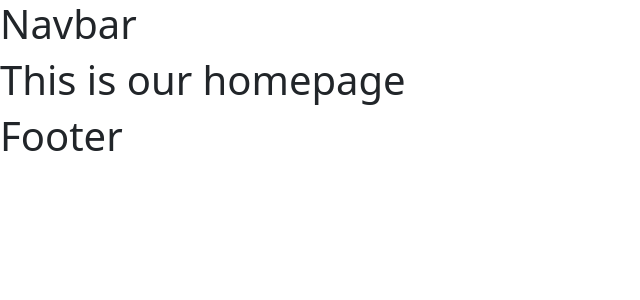
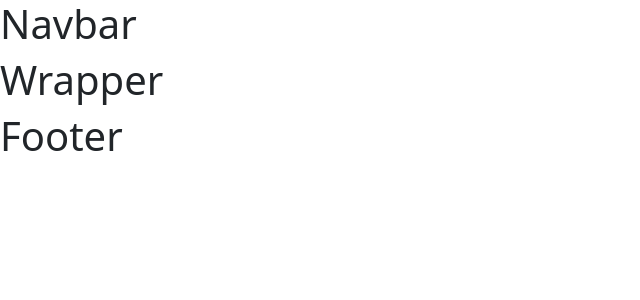
Before and after one commit to fl4viooliveira/FrontEnders, a React (Create React App) app: page / in a window 1280 px wide. Shown: the top 300 px of the page, without its empty margins (0-640 px from the left). Built offline with nearby package versions, Linux system fonts and the light colour scheme.

Commit message:
adding components to home

```diff
--- /dev/null
+++ b/src/components/Card.jsx
@@ -0,0 +1,7 @@
+export default function Card(){
+    return(
+    <div>
+        <Card><h1>Card here</h1></Card>
+      </div>
+    )
+  }
--- /dev/null
+++ b/src/components/Wrapper.jsx
@@ -0,0 +1,7 @@
+export default function Wrapper(){
+    return(
+    <div>
+        <h1>Wrapper</h1>
+      </div>
+    )
+  }
--- a/src/pages/Home.jsx
+++ b/src/pages/Home.jsx
@@ -1,9 +1,20 @@
 import React from "react";
+import Footer from "../components/Footer"
+import NavBar from "../components/Navbar"
+import Card from "../components/Card"
+
+import Wrapper from "../components/Wrapper"
 
 export default function Home(){
     return (
+        <Wrapper>
+            <NavBar></NavBar>
         <div>
-        <h1>This is our homepage</h1>
+        <h1>frontEnders</h1>
         </div>
+
+        <Footer></Footer>
+        </Wrapper>
+
     );
 }
```
